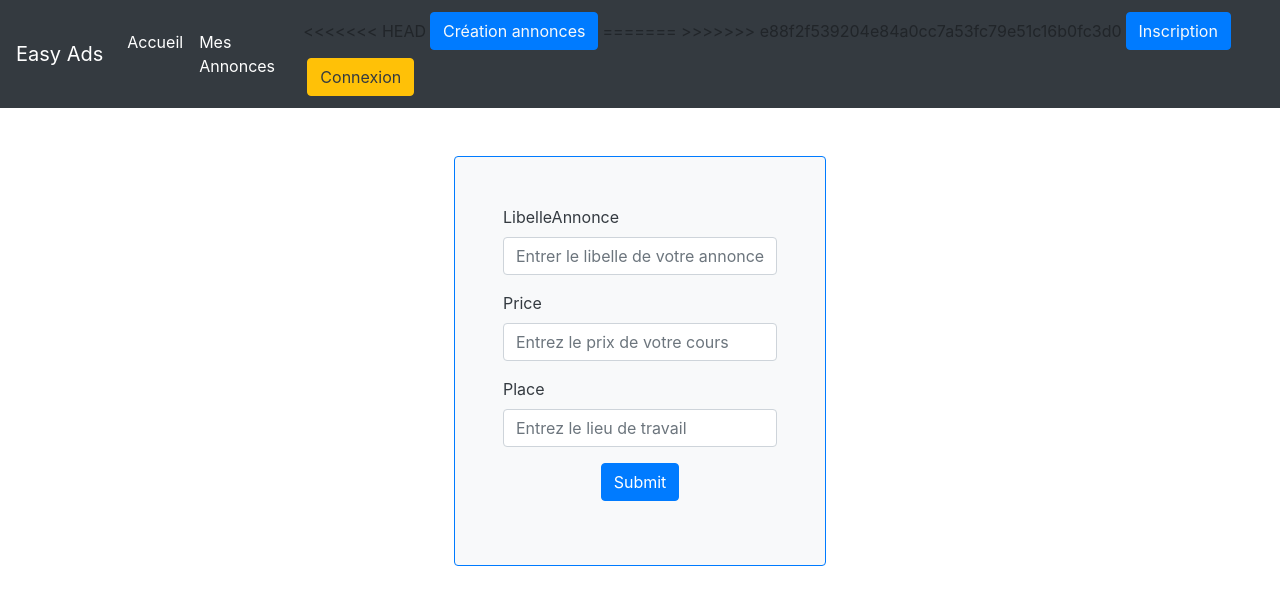
After one commit to Splinntz/ProjetWeb, a Symfony app: template templates/add/addad.html.twig in a window 1280 px wide. The commit adds this page. Shown: the top 605 px of the page. Run offline with Twig, Linux system fonts and the light colour scheme; the template is opened without the code that fills it, so the values that code supplies are empty; form fields are guessed from the names that the template uses; some libraries are stand-ins or nearby versions.

Commit message:
Ajout fonctionnalité creation annonce
Ajout d'un bouton sur la page principale permettant a l'utilisateur de créer une annonce. Cela va le guider vers un formulaire création d'annonces.

```diff
--- a/src/Repository/AdvertRepository.php
+++ b/src/Repository/AdvertRepository.php
@@ -19,6 +19,8 @@ class AdvertRepository extends ServiceEntityRepository
         parent::__construct($registry, Advert::class);
     }
 
+<<<<<<< HEAD
+=======
     // /**
     //  * @return Advert[] Returns an array of Advert objects
     //  */
@@ -47,4 +49,5 @@ class AdvertRepository extends ServiceEntityRepository
         ;
     }
     */
+>>>>>>> e88f2f539204e84a0cc7a53fc79e51c16b0fc3d0
 }
--- /dev/null
+++ b/templates/add/addad.html.twig
@@ -0,0 +1,27 @@
+{% extends 'base.html.twig' %}
+
+{% block title %}EasyAd - CreationAnnonces{% endblock %}
+
+{% block body %}
+<div class="row justify-content-sm-center my-5 ">
+    <div class="border border-primary p-2 rounded bg-light p-5">
+        {{ form_start(form) }}
+        <div class="form-group">
+            <h>{{ form_label(form.text,'LibelleAnnonce',{'label_attr':{'class':'text-dark'}}) }}</h>
+            {{ form_widget(form.text,{'attr':{'class':'form-control','placeholder':'Entrer le libelle de votre annonce','rows' : '3'}}) }}
+        </div>
+        <div class="form-group">
+            <h>{{ form_label(form.price,'Price',{'label_attr':{'class':'text-dark'}}) }}</h>
+            {{ form_widget(form.price,{'attr':{'class':'form-control','placeholder':'Entrez le prix de votre cours'}}) }}
+        </div>
+        <div class="form-group">
+            <h>{{ form_label(form.place,'Place',{'label_attr':{'class':'text-dark'}}) }}</h>
+            {{ form_widget(form.place,{'attr':{'class':'form-control','placeholder':'Entrez le lieu de travail'}}) }}
+        </div>
+        <div class="row justify-content-sm-center">
+            {{ form_row(form.submit,{'attr':{'class':'btn btn-primary mx-auto'}}) }}
+        </div>
+        {{ form_end(form) }}
+    </div>
+</div>
+{% endblock %}
--- a/templates/base.html.twig
+++ b/templates/base.html.twig
@@ -26,6 +26,10 @@
             </div>
 
             <form class="form-inline">
+<<<<<<< HEAD
+                <a class="btn btn-primary text-light m-1" href="/ajoutannonce" role="button">Création annonces</a>
+=======
+>>>>>>> e88f2f539204e84a0cc7a53fc79e51c16b0fc3d0
                 <a class="btn btn-primary text-light m-1" href="/subscribe" role="button">Inscription</a>
                 <a class="btn btn-warning text-dark m-1" href="/" role="button">Connexion</a>
             </form>
```
Also changed, not shown: src/Controller/AjoutAnnonceController.php (added, +44 -0 lines), src/Form/AdvertType.php (added, +39 -0 lines).
